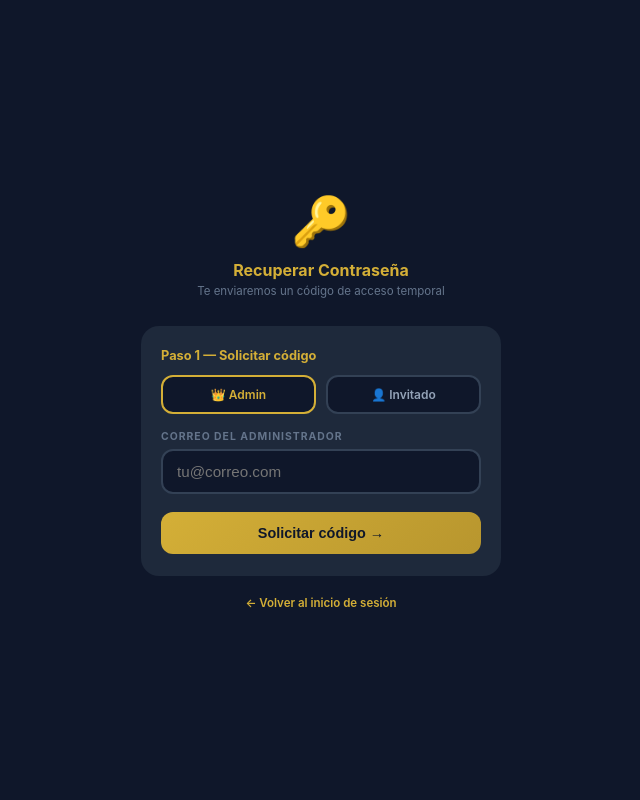
After one commit to Office-Studio-Jj/biblioteca-dga, a Flask app: page /recuperar in a window 1280 px wide. The commit adds this page. Shown: the whole page, without its empty margins (319-959 px from the left). Run offline with Flask 3, Linux system fonts and the light colour scheme; parts of the project's set-up code (start-up, migrations or seed data) failed here and were passed over.

Commit message:
Agregar recuperacion de contrasena con codigo temporal

```diff
--- a/server.py
+++ b/server.py
@@ -42,6 +42,7 @@ USERS_FILE       = str(_DATA_DIR / "usuarios.json")
 SOLICITUDES_FILE = str(_DATA_DIR / "solicitudes.json")
 PASSWORDS_FILE   = str(_DATA_DIR / "passwords.json")
 HISTORIAL_FILE   = str(_DATA_DIR / "historial_invitados.json")
+RECOVERY_FILE    = str(_DATA_DIR / "recuperaciones.json")
 
 # ── Helpers de historial (solo admin puede ver/gestionar) ────────────────
 def load_historial():
@@ -53,6 +54,17 @@ def load_historial():
 
 def save_historial(data):
     with open(HISTORIAL_FILE, "w", encoding="utf-8") as f:
+        json.dump(data, f, ensure_ascii=False, indent=2)
+
+def load_recovery():
+    try:
+        with open(RECOVERY_FILE, "r", encoding="utf-8") as f:
+            return json.load(f)
+    except Exception:
+        return {"solicitudes": []}
+
+def save_recovery(data):
+    with open(RECOVERY_FILE, "w", encoding="utf-8") as f:
         json.dump(data, f, ensure_ascii=False, indent=2)
 
 def log_historial(correo, nombre, evento, detalle=""):
@@ -533,6 +545,111 @@ def cambiar_contrasena():
         return jsonify({"error": "Tipo de contraseña no válido."}), 400
 
 
+@app.route("/recuperar", methods=["GET", "POST"])
+def recuperar():
+    if request.method == "GET":
+        return render_template("recuperar.html", mensaje=None, error=None)
+
+    correo = request.form.get("correo", "").strip().lower()
+    tipo   = request.form.get("tipo", "invitado")   # "admin" o "invitado"
+
+    if not correo:
+        return render_template("recuperar.html", error="Ingresa tu correo.", mensaje=None)
+
+    # Validar que el correo exista (excepto admin maestro)
+    if tipo == "invitado":
+        usuario = find_user_by_email(correo)
+        if not usuario:
+            return render_template("recuperar.html", error="Correo no registrado.", mensaje=None)
+        nombre = usuario["nombre"]
+    else:
+        nombre = "Administrador"
+
+    # Generar código de 6 dígitos
+    import random
+    codigo = str(random.randint(100000, 999999))
+    codigo_hash = hashlib.sha256(codigo.encode()).hexdigest()
+
+    data = load_recovery()
+    # Cancelar solicitudes previas del mismo correo
+    data["solicitudes"] = [s for s in data["solicitudes"] if s["correo"] != correo]
+    data["solicitudes"].append({
+        "id":          str(uuid.uuid4()),
+        "correo":      correo,
+        "nombre":      nombre,
+        "tipo":        tipo,
+        "codigo_hash": codigo_hash,
+        "codigo_temp": codigo,      # Admin lo ve en el panel
+        "estado":      "pendiente",
+        "fecha":       datetime.now().strftime("%Y-%m-%d %H:%M:%S")
+    })
+    save_recovery(data)
+    log_historial(correo, nombre, "recuperacion_solicitada", f"Solicitó recuperación de contraseña ({tipo})")
+
+    wa_msg = f"Hola%20{nombre},%20tu%20c%C3%B3digo%20de%20recuperaci%C3%B3n%20es:%20*{codigo}*%20%F0%9F%94%91%20%0AApp:%20https://biblioteca-dga-production.up.railway.app"
+    wa_url = f"https://wa.me/{WHATSAPP_ADMIN}?text={wa_msg}"
+
+    return render_template("recuperar.html", mensaje="Solicitud enviada. El administrador recibirá tu pedido y te enviará el código por WhatsApp.", error=None, wa_url=wa_url)
+
+
+@app.route("/recuperar/verificar", methods=["POST"])
+def recuperar_verificar():
+    correo = (request.json or {}).get("correo", "").strip().lower()
+    codigo = (request.json or {}).get("codigo", "").strip()
+    nueva  = (request.json or {}).get("nueva", "").strip()
+
+    if not correo or not codigo or not nueva:
+        return jsonify({"error": "Todos los campos son obligatorios."}), 400
+    if len(nueva) < 6:
+        return jsonify({"error": "La nueva contraseña debe tener al menos 6 caracteres."}), 400
+
+    data = load_recovery()
+    sol  = next((s for s in data["solicitudes"] if s["correo"] == correo and s["estado"] == "pendiente"), None)
+    if not sol:
+        return jsonify({"error": "No hay solicitud pendiente para este correo."}), 404
+
+    if hashlib.sha256(codigo.encode()).hexdigest() != sol["codigo_hash"]:
+        return jsonify({"error": "Código incorrecto."}), 400
+
+    # Cambiar contraseña
+    passwords = load_passwords()
+    nueva_hash = hashlib.sha256(nueva.encode()).hexdigest()
+    if sol["tipo"] == "admin":
+        passwords["admin"] = nueva_hash
+    else:
+        passwords["invitado"] = nueva_hash
+        # Marcar password_changed
+        udata = load_users()
+        for u in udata["usuarios"]:
+            if u["correo"].lower() == correo:
+                u["password_changed"] = True
+                break
+        save_users(udata)
+    save_passwords(passwords)
+
+    # Marcar solicitud como usada
+    sol["estado"] = "completada"
+    save_recovery(data)
+    log_historial(correo, sol["nombre"], "recuperacion_completada", "Contraseña recuperada exitosamente")
+
+    return jsonify({"ok": True, "mensaje": "Contraseña cambiada exitosamente. Ya puedes iniciar sesión."})
+
+
+@app.route("/admin/recuperaciones")
+@admin_required
+def admin_recuperaciones():
+    return jsonify(load_recovery())
+
+@app.route("/admin/recuperaciones/eliminar", methods=["POST"])
+@admin_required
+def admin_recuperaciones_eliminar():
+    rid  = (request.json or {}).get("id", "")
+    data = load_recovery()
+    data["solicitudes"] = [s for s in data["solicitudes"] if s["id"] != rid]
+    save_recovery(data)
+    return jsonify({"ok": True})
+
+
 @app.route("/admin/historial")
 @admin_required
 def admin_historial():
--- a/templates/login.html
+++ b/templates/login.html
@@ -102,6 +102,9 @@
 
     {% if error %}<div class="error">{{ error }}</div>{% endif %}
     <div class="hint" id="hint">Acceso completo al sistema</div>
+    <div style="margin-top:14px;text-align:center;">
+      <a href="/recuperar" style="font-size:0.72rem;color:#64748b;text-decoration:none;">¿Olvidaste tu contraseña? <span style="color:#d4af37;font-weight:600;">Recupérala aquí</span></a>
+    </div>
   </form>
 
   <div class="register-link" id="registerLink" style="display:none;">
--- /dev/null
+++ b/templates/recuperar.html
@@ -0,0 +1,161 @@
+<!DOCTYPE html>
+<html lang="es">
+<head>
+  <meta charset="UTF-8">
+  <meta name="viewport" content="width=device-width, initial-scale=1.0, maximum-scale=1.0, user-scalable=no">
+  <title>Recuperar Contraseña — Aduanas RD</title>
+  <meta name="theme-color" content="#1e3a5f">
+  <style>
+    * { box-sizing: border-box; margin: 0; padding: 0; -webkit-tap-highlight-color: transparent; }
+    html, body {
+      min-height: 100%; background: #0f172a;
+      font-family: -apple-system, BlinkMacSystemFont, 'Segoe UI', sans-serif;
+      color: #e2e8f0; display: flex; align-items: center; justify-content: center; padding: 24px;
+    }
+    .box { width: 100%; max-width: 360px; text-align: center; }
+    .logo { font-size: 3rem; margin-bottom: 10px; }
+    h1 { font-size: 1rem; font-weight: 700; color: #d4af37; margin-bottom: 4px; }
+    .sub { font-size: 0.72rem; color: #64748b; margin-bottom: 28px; }
+    .card { background: #1e293b; border-radius: 18px; padding: 22px 20px; text-align: left; margin-bottom: 16px; }
+    .field-label { font-size: 0.65rem; font-weight: 700; color: #64748b; text-transform: uppercase; letter-spacing: 1px; margin-bottom: 6px; display: block; }
+    input[type="email"], input[type="text"], input[type="password"] {
+      width: 100%; background: #0f172a; border: 2px solid #334155;
+      border-radius: 12px; color: #e2e8f0; font-size: 0.95rem;
+      padding: 12px 14px; outline: none; transition: border-color 0.2s; margin-bottom: 14px;
+    }
+    input:focus { border-color: #d4af37; }
+    .roles { display: flex; gap: 10px; margin-bottom: 16px; }
+    .role-btn {
+      flex: 1; padding: 10px 8px; border-radius: 12px; border: 2px solid #334155;
+      background: #0f172a; color: #94a3b8; font-size: 0.75rem; font-weight: 600;
+      cursor: pointer; text-align: center; transition: all 0.2s;
+    }
+    .role-btn.active { border-color: #d4af37; color: #d4af37; }
+    .btn-main {
+      width: 100%; background: linear-gradient(135deg, #d4af37, #b8962e);
+      color: #0f172a; border: none; border-radius: 12px;
+      padding: 13px; font-size: 0.9rem; font-weight: 700; cursor: pointer; margin-top: 4px;
+    }
+    .btn-sec {
+      width: 100%; background: none; border: 1px solid #334155; color: #94a3b8;
+      border-radius: 12px; padding: 11px; font-size: 0.82rem; cursor: pointer; margin-top: 10px;
+    }
+    .alert-ok  { background: #14532d; border: 1px solid #4ade80; color: #4ade80; border-radius: 10px; padding: 10px 14px; font-size: 0.78rem; margin-bottom: 14px; line-height: 1.5; }
+    .alert-err { background: #7f1d1d; border: 1px solid #ef4444; color: #fca5a5; border-radius: 10px; padding: 10px 14px; font-size: 0.78rem; margin-bottom: 14px; }
+    .back { margin-top: 20px; font-size: 0.72rem; color: #64748b; }
+    .back a { color: #d4af37; text-decoration: none; font-weight: 600; }
+    .step-title { font-size: 0.8rem; font-weight: 700; color: #d4af37; margin-bottom: 12px; }
+    #paso2 { display: none; }
+    #btnWa { display: none; margin-top: 10px; width: 100%; background: #14532d; color: #4ade80; border: none; border-radius: 12px; padding: 11px; font-size: 0.82rem; font-weight: 600; cursor: pointer; }
+  </style>
+</head>
+<body>
+<div class="box">
+  <div class="logo">🔑</div>
+  <h1>Recuperar Contraseña</h1>
+  <div class="sub">Te enviaremos un código de acceso temporal</div>
+
+  {% if error %}
+  <div class="alert-err">{{ error }}</div>
+  {% endif %}
+
+  <!-- Paso 1: Solicitar código -->
+  <div id="paso1">
+    <div class="card">
+      <div class="step-title">Paso 1 — Solicitar código</div>
+
+      <div class="roles">
+        <div class="role-btn active" id="btnRoleAdmin" onclick="setTipo('admin')">👑 Admin</div>
+        <div class="role-btn" id="btnRoleInv" onclick="setTipo('invitado')">👤 Invitado</div>
+      </div>
+
+      <form method="POST" action="/recuperar">
+        <input type="hidden" name="tipo" id="tipoInput" value="admin">
+        <label class="field-label" id="correoLabel">Correo del administrador</label>
+        <input type="email" name="correo" id="correoInput" placeholder="tu@correo.com" required>
+        <button type="submit" class="btn-main">Solicitar código →</button>
+      </form>
+    </div>
+
+    {% if mensaje %}
+    <div class="alert-ok">✅ {{ mensaje }}</div>
+    {% if wa_url %}
+    <a href="{{ wa_url }}" target="_blank">
+      <button class="btn-main" style="background:linear-gradient(135deg,#25d366,#128c7e);">💬 Notificar al Admin por WhatsApp</button>
+    </a>
+    {% endif %}
+    <button class="btn-sec" onclick="mostrarPaso2()">Ya tengo mi código →</button>
+    {% endif %}
+  </div>
+
+  <!-- Paso 2: Ingresar código y nueva contraseña -->
+  <div id="paso2">
+    <div class="card">
+      <div class="step-title">Paso 2 — Ingresar código</div>
+      <label class="field-label">Tu correo</label>
+      <input type="email" id="r_correo" placeholder="tu@correo.com">
+      <label class="field-label">Código recibido (6 dígitos)</label>
+      <input type="text" id="r_codigo" placeholder="123456" maxlength="6" inputmode="numeric">
+      <label class="field-label">Nueva contraseña</label>
+      <input type="password" id="r_nueva" placeholder="Mínimo 6 caracteres">
+      <div id="r_error" style="color:#f87171;font-size:0.75rem;margin-bottom:10px;display:none;"></div>
+      <div id="r_ok" style="color:#4ade80;font-size:0.75rem;margin-bottom:10px;display:none;"></div>
+      <button class="btn-main" onclick="verificarCodigo()">Cambiar contraseña ✓</button>
+      <button class="btn-sec" onclick="mostrarPaso1()">← Volver</button>
+    </div>
+  </div>
+
+  <div class="back"><a href="/login">← Volver al inicio de sesión</a></div>
+</div>
+
+<script>
+  function setTipo(t) {
+    document.getElementById('tipoInput').value = t;
+    document.getElementById('btnRoleAdmin').classList.toggle('active', t === 'admin');
+    document.getElementById('btnRoleInv').classList.toggle('active', t === 'invitado');
+    document.getElementById('correoLabel').textContent = t === 'admin'
+      ? 'Correo del administrador' : 'Tu correo registrado';
+  }
+
+  function mostrarPaso2() {
+    document.getElementById('paso1').style.display = 'none';
+    document.getElementById('paso2').style.display = 'block';
+  }
+
+  function mostrarPaso1() {
+    document.getElementById('paso2').style.display = 'none';
+    document.getElementById('paso1').style.display = 'block';
+  }
+
+  async function verificarCodigo() {
+    const correo = document.getElementById('r_correo').value.trim();
+    const codigo = document.getElementById('r_codigo').value.trim();
+    const nueva  = document.getElementById('r_nueva').value.trim();
+    const errEl  = document.getElementById('r_error');
+    const okEl   = document.getElementById('r_ok');
+    errEl.style.display = 'none';
+    okEl.style.display  = 'none';
+
+    const res  = await fetch('/recuperar/verificar', {
+      method: 'POST',
+      headers: {'Content-Type': 'application/json'},
+      body: JSON.stringify({correo, codigo, nueva})
+    });
+    const data = await res.json();
+    if (data.ok) {
+      okEl.textContent    = data.mensaje;
+      okEl.style.display  = 'block';
+      setTimeout(() => window.location.href = '/login', 2500);
+    } else {
+      errEl.textContent   = data.error || 'Error al verificar.';
+      errEl.style.display = 'block';
+    }
+  }
+
+  {% if mensaje %}
+  // Si ya se envió la solicitud, mostrar opción de ingresar código
+  document.getElementById('paso1').querySelector('form').style.display = 'none';
+  {% endif %}
+</script>
+</body>
+</html>
```
Also changed, not shown: templates/index.html (+58 -1 lines).
